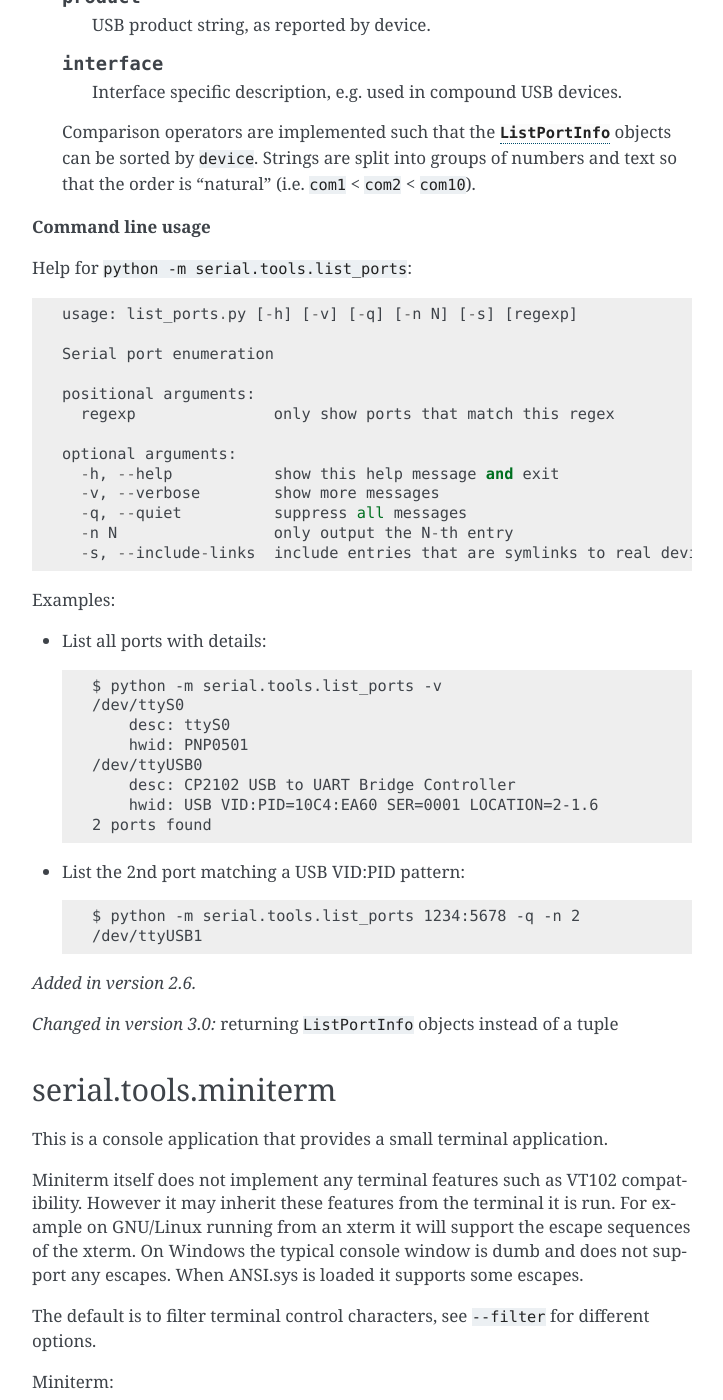
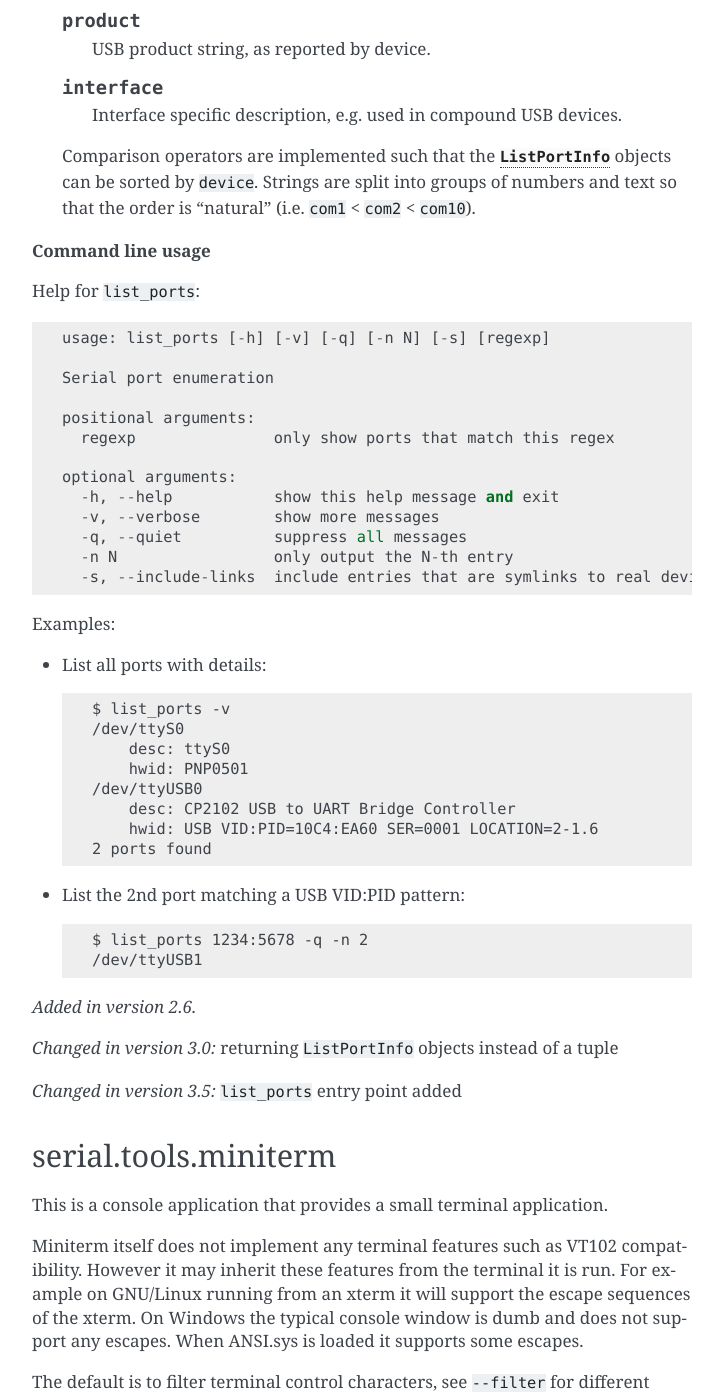
Before and after one commit to pyserial/pyserial, a Sphinx documentation site: the page built from documentation/tools.rst, in a window 1280 px wide and 1400 px high, scrolled down 2117 px. Shown: the whole window, without its empty margins (388-1111 px from the left). Built offline with Sphinx 7.4.7, drawn with Linux system fonts in a browser that asks for light colours; some of the changed text lies outside the part shown.

Commit message:
Add list_ports and miniterm entry points

```diff
--- a/documentation/tools.rst
+++ b/documentation/tools.rst
@@ -9,7 +9,8 @@ serial.tools.list_ports
 .. module:: serial.tools.list_ports
 
 This module can be executed to get a list of ports (``python -m
-serial.tools.list_ports``). It also contains the following functions.
+serial.tools.list_ports``, ``list_ports`` entry point).
+It also contains the following functions.
 
 
 .. function:: comports(include_links=False)
@@ -123,9 +124,9 @@ serial.tools.list_ports``). It also contains the following functions.
 
 **Command line usage**
 
-Help for ``python -m serial.tools.list_ports``::
+Help for ``list_ports``::
 
-    usage: list_ports.py [-h] [-v] [-q] [-n N] [-s] [regexp]
+    usage: list_ports [-h] [-v] [-q] [-n N] [-s] [regexp]
 
     Serial port enumeration
 
@@ -144,7 +145,7 @@ Examples:
 
 - List all ports with details::
 
-    $ python -m serial.tools.list_ports -v
+    $ list_ports -v
     /dev/ttyS0
         desc: ttyS0
         hwid: PNP0501
@@ -156,11 +157,12 @@ Examples:
 
 - List the 2nd port matching a USB VID:PID pattern::
 
-    $ python -m serial.tools.list_ports 1234:5678 -q -n 2
+    $ list_ports 1234:5678 -q -n 2
     /dev/ttyUSB1
 
 .. versionadded:: 2.6
 .. versionchanged:: 3.0 returning ``ListPortInfo`` objects instead of a tuple
+.. versionchanged:: 3.5 ``list_ports`` entry point added
 
 
 .. _miniterm:
@@ -192,13 +194,13 @@ Miniterm supports :rfc:`2217` remote serial ports and raw sockets using :ref:`UR
 such as ``rfc2217://<host>:<port>`` respectively ``socket://<host>:<port>`` as
 *port* argument when invoking.
 
-Command line options ``python -m serial.tools.miniterm -h``::
+Command line options ``miniterm -h``::
 
-    usage: miniterm.py [-h] [--parity {N,E,O,S,M}] [--rtscts] [--xonxoff]
-                       [--rts RTS] [--dtr DTR] [-e] [--encoding CODEC] [-f NAME]
-                       [--eol {CR,LF,CRLF}] [--raw] [--exit-char NUM]
-                       [--menu-char NUM] [-q] [--develop]
-                       [port] [baudrate]
+    usage: miniterm [-h] [--parity {N,E,O,S,M}] [--rtscts] [--xonxoff]
+                    [--rts RTS] [--dtr DTR] [-e] [--encoding CODEC] [-f NAME]
+                    [--eol {CR,LF,CRLF}] [--raw] [--exit-char NUM]
+                    [--menu-char NUM] [-q] [--develop]
+                    [port] [baudrate]
 
     Miniterm - A simple terminal program for the serial port.
 
@@ -287,3 +289,4 @@ also possible to exit (:kbd:`Ctrl+]`) or change the port (:kbd:`p`).
     Apply encoding on serial port, convert to Unicode for console.
     Added new filters, default to stripping terminal control sequences.
     Added ``--ask`` option.
+.. versionchanged:: 3.5 ``miniterm`` entry point added
--- a/documentation/url_handlers.rst
+++ b/documentation/url_handlers.rst
@@ -202,7 +202,7 @@ device (e.g. with the ``ps`` command in the TTY column), assumed to be
 ``/dev/pts/2`` here, double quotes are used so that the ampersand in the URL is
 not interpreted by the shell::
 
-    python -m serial.tools.miniterm "spy:///dev/ttyUSB0?file=/dev/pts/2&color" 115200
+    miniterm "spy:///dev/ttyUSB0?file=/dev/pts/2&color" 115200
 
 The spy output will be live in the second terminal window.
 
```
Also changed, not shown: documentation/shortintro.rst (+5 -2 lines), setup.py (+7 -4 lines).
